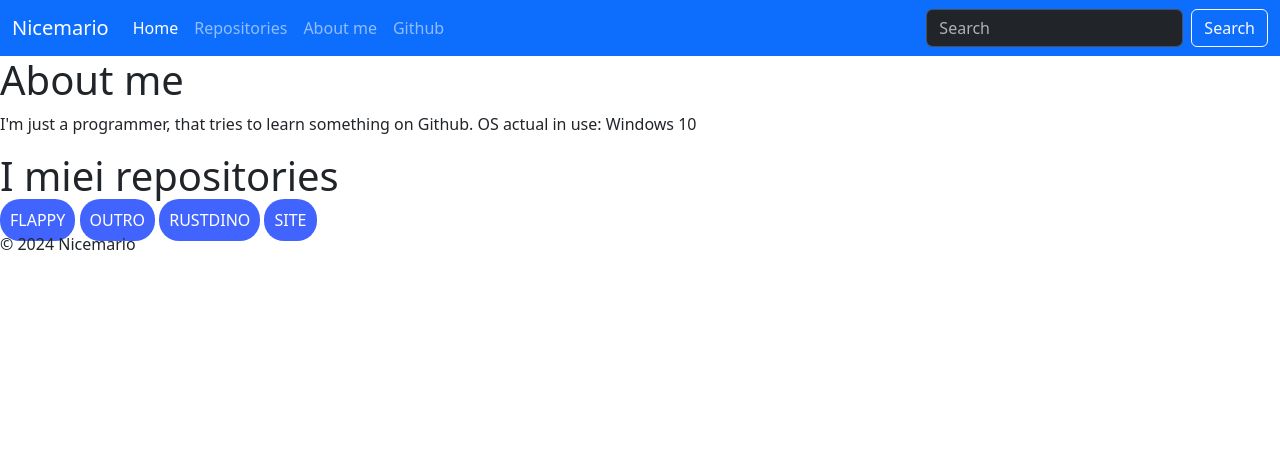
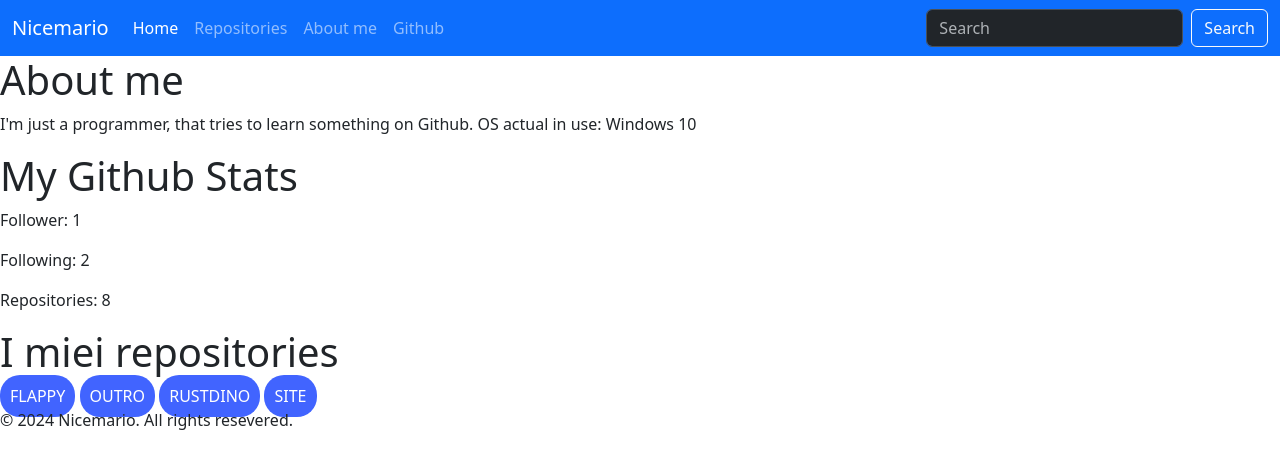
Before and after one commit to Nicemario/site, a plain HTML site: page index.html in a window 1280 px wide. Drawn offline with nearby package versions, Linux system fonts and the light colour scheme.

Commit message:
adjusted site

```diff
--- a/index.html
+++ b/index.html
@@ -7,14 +7,15 @@
   <title>Nicemario</title>
   <link href="https://cdn.jsdelivr.net/npm/bootstrap@5.3.2/dist/css/bootstrap.min.css" rel="stylesheet"
     integrity="sha384-T3c6CoIi6uLrA9TneNEoa7RxnatzjcDSCmG1MXxSR1GAsXEV/Dwwykc2MPK8M2HN" crossorigin="anonymous">
-    <link rel="stylesheet" href="style.css">
+  <link rel="stylesheet" href="style.css">
 </head>
 
 <body>
   <nav class="navbar navbar-expand-lg bg-primary" data-bs-theme="dark">
     <div class="container-fluid">
       <a class="navbar-brand" href="#">Nicemario</a>
-      <button class="navbar-toggler" type="button" data-bs-toggle="collapse" data-bs-target="#navbarColor02" aria-controls="navbarColor02" aria-expanded="false" aria-label="Toggle navigation">
+      <button class="navbar-toggler" type="button" data-bs-toggle="collapse" data-bs-target="#navbarColor02"
+        aria-controls="navbarColor02" aria-expanded="false" aria-label="Toggle navigation">
         <span class="navbar-toggler-icon"></span>
       </button>
       <div class="collapse navbar-collapse" id="navbarColor02">
@@ -41,13 +42,17 @@
   </nav>
   <h1>About me</h1>
   <p>I'm just a programmer, that tries to learn something on Github. OS actual in use: Windows 10</p>
+  <h1>My Github Stats</h1>
+  <p>Follower: 1</p>
+  <p>Following: 2</p>
+  <p>Repositories: 8</p>
   <h1>I miei repositories</h1>
-  <a class="button" href="sftp://github.com/Nicemario/flappy">FLAPPY</a>
-  <a class="button" href="sftp://github.com/Nicemario/New-year-outro">OUTRO</a>
-  <a class="button" href="sftp://github.com/Nicemario/rustdino">RUSTDINO</a>
-  <a class="button" href="sftp://github.com/Nicemario/site">SITE</a>
-  <p>© 2024 Nicemario</p>
-  <script src="sftp://cdn.jsdelivr.net/npm/bootstrap@5.3.2/dist/js/bootstrap.bundle.min.js"
+  <a class="button" href="http://github.com/Nicemario/flappy">FLAPPY</a>
+  <a class="button" href="http://github.com/Nicemario/New-year-outro">OUTRO</a>
+  <a class="button" href="http://github.com/Nicemario/rustdino">RUSTDINO</a>
+  <a class="button" href="http://github.com/Nicemario/site">SITE</a>
+  <p>© 2024 Nicemario. All rights resevered.</p>
+  <script src="http://cdn.jsdelivr.net/npm/bootstrap@5.3.2/dist/js/bootstrap.bundle.min.js"
     integrity="sha384-C6RzsynM9kWDrMNeT87bh95OGNyZPhcTNXj1NW7RuBCsyN/o0jlpcV8Qyq46cDfL"
     crossorigin="anonymous"></script>
 </body>
```
